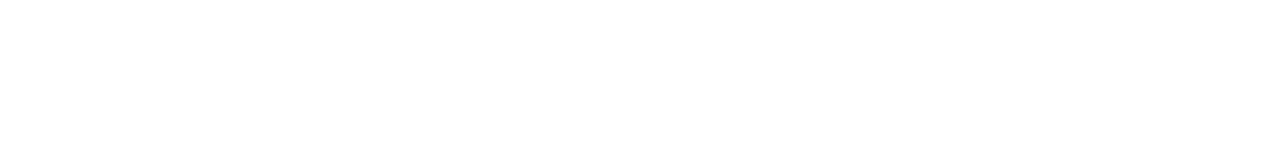
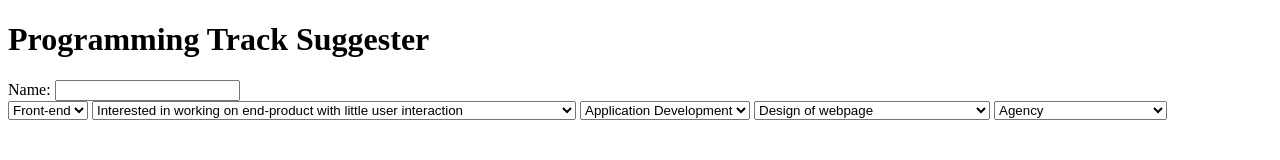
Before and after one commit to jeemb/track-suggester, a plain HTML site: page index.html in a window 1280 px wide. Drawn offline with Linux system fonts and the light colour scheme.

Commit message:
add survey questions into html

```diff
--- a/index.html
+++ b/index.html
@@ -9,6 +9,41 @@
     <title>Programming Track Suggester</title>
   </head>
   <body>
+    <div class="container">
+      <h1>Programming Track Suggester</h1>
+      <div id="survey">
+      <form>
+        <div class="form-group">
+            <label for="nameInput">Name:</label>
+            <input id="nameInput" class="form-control" type="text">
+        </div>
+
+        <select class="form-control" id="whichend">
+          <option>Front-end</option>
+          <option>Back-end</option>
+        </select>
+
+        <select class="form-control" id="interaction">
+          <option>Interested in working on end-product with little user interaction</option>
+          <option>Interested in working on end-product with moderate amount of user interaction</option>
+        </select>
+
+        <select class="form-control" id="endproduct">
+          <option>Application Development</option>
+          <option>Web Development</option>
+        </select>
+
+        <select class="form-control" id="design">
+          <option>Design of webpage</option>
+          <option>Management of data and algorithms</option>
+        </select>
+
+        <select class="form-control" id="work">
+          <option>Agency</option>
+          <option>Enterprise-level company</option>
+        </select>
+
+    </div>
 
   </body>
 </html>
```
